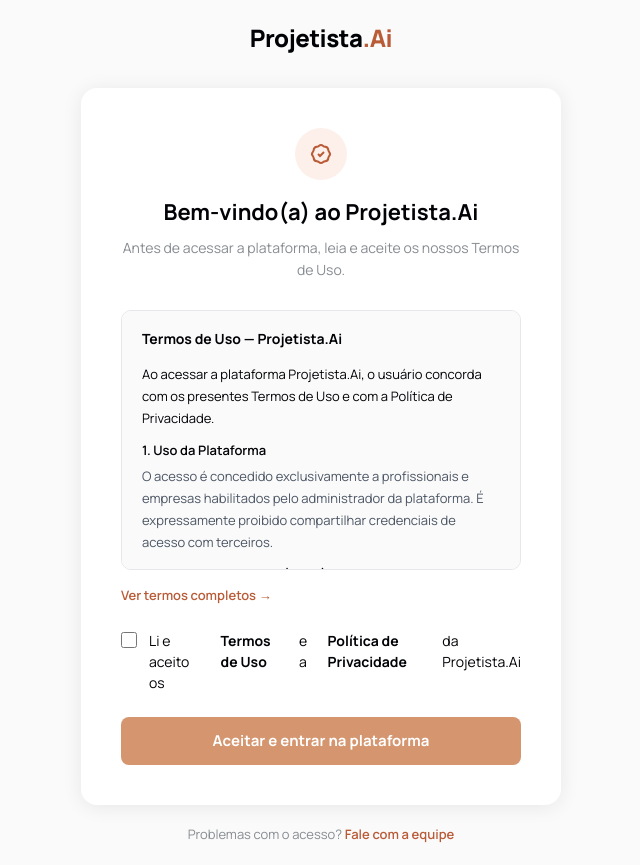
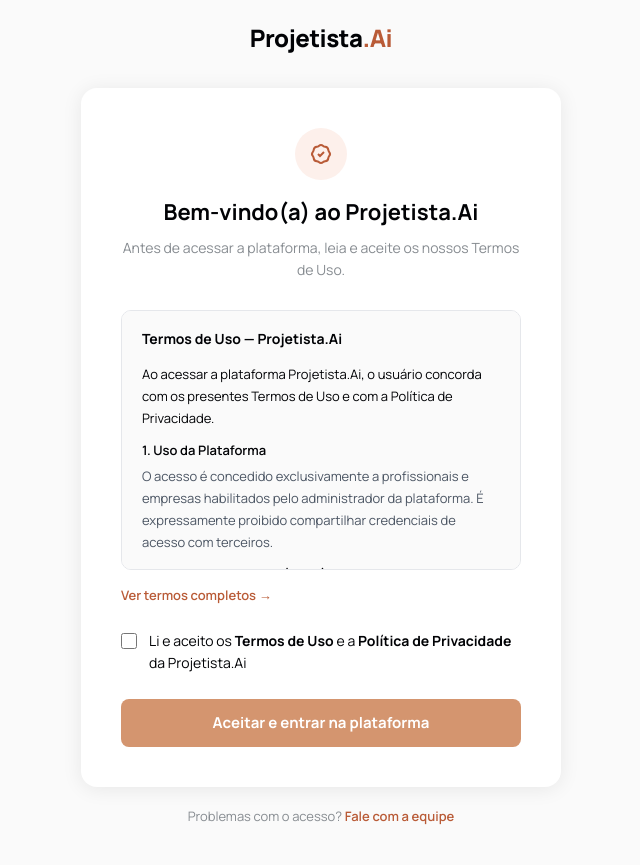
Before and after one commit to Amsel-Ara/projetista-ai, a Next.js app: page /onboard in a window 1280 px wide. Shown: the whole page, without its empty margins (319-959 px from the left). Built offline with nearby package versions, Linux system fonts and the light colour scheme; no server answers.

Commit message:
Fix checkbox label formatting on /onboard page
Wrap text in <span> so inline content flows naturally; remove
marginLeft from <strong> elements that caused word-gap artifacts.

Co-Authored-By: Claude Sonnet 4.6 <noreply@anthropic.com>

```diff
--- a/src/app/onboard/page.tsx
+++ b/src/app/onboard/page.tsx
@@ -146,15 +146,17 @@ export default function OnboardPage() {
             marginBottom: '24px',
             fontSize: '14px',
             color: '#010205',
-            lineHeight: 1.5,
+            lineHeight: 1.6,
           }}>
             <input
               type="checkbox"
               checked={accepted}
               onChange={e => setAccepted(e.target.checked)}
-              style={{ marginTop: '2px', accentColor: '#B95B37', width: '16px', height: '16px', flexShrink: 0, cursor: 'pointer' }}
+              style={{ marginTop: '3px', accentColor: '#B95B37', width: '16px', height: '16px', flexShrink: 0, cursor: 'pointer' }}
             />
-            Li e aceito os <strong style={{ marginLeft: '4px' }}>Termos de Uso</strong> e a <strong style={{ marginLeft: '4px' }}>Política de Privacidade</strong> da Projetista.Ai
+            <span>
+              Li e aceito os <strong>Termos de Uso</strong> e a <strong>Política de Privacidade</strong> da Projetista.Ai
+            </span>
           </label>
 
           {/* Error */}
```
